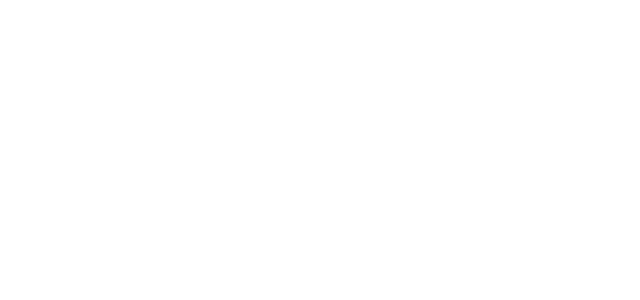
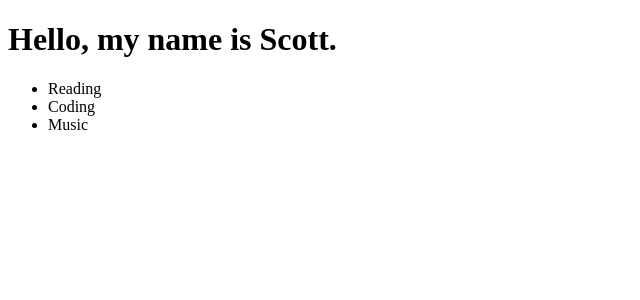
Before and after one commit to PelicanSkeleton/practiceapp, a React (Create React App) app: page / in a window 1280 px wide. Shown: the top 300 px of the page, without its empty margins (0-640 px from the left). Built offline with nearby package versions, Linux system fonts and the light colour scheme.

Commit message:
Activity 03 week 19 solved.

```diff
--- a/src/components/HelloDiv.js
+++ b/src/components/HelloDiv.js
@@ -1,5 +1,16 @@
-function HelloDiv() {
-  return null;
+import React from "react";
+
+const HelloDiv = () => {
+  return (
+    <div>
+      <h1>Hello, my name is Scott.</h1>
+      <ul>
+        <li>Reading</li>
+        <li>Coding</li>
+        <li>Music</li>
+      </ul>
+    </div>
+  );
 }
 
 export default HelloDiv;
```
